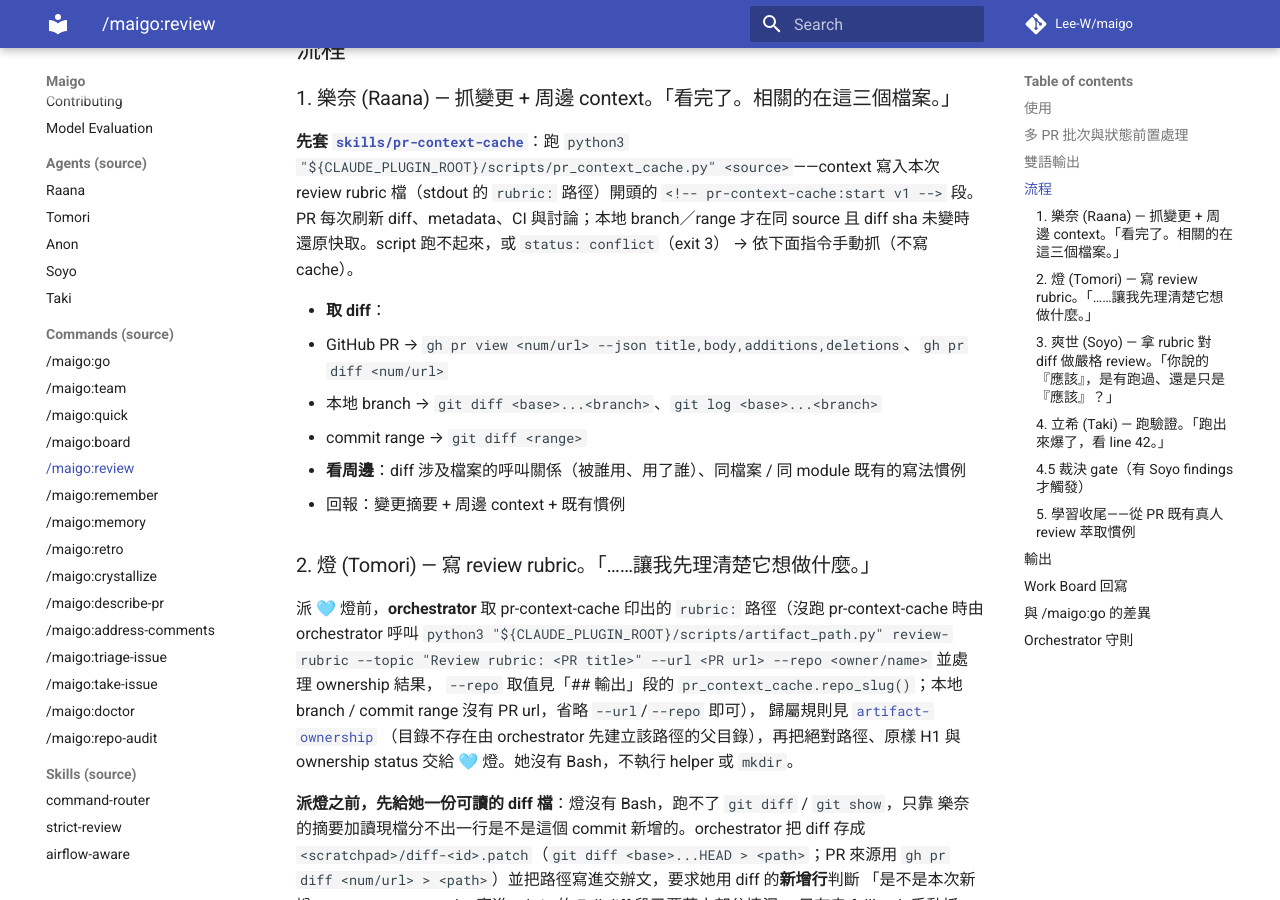
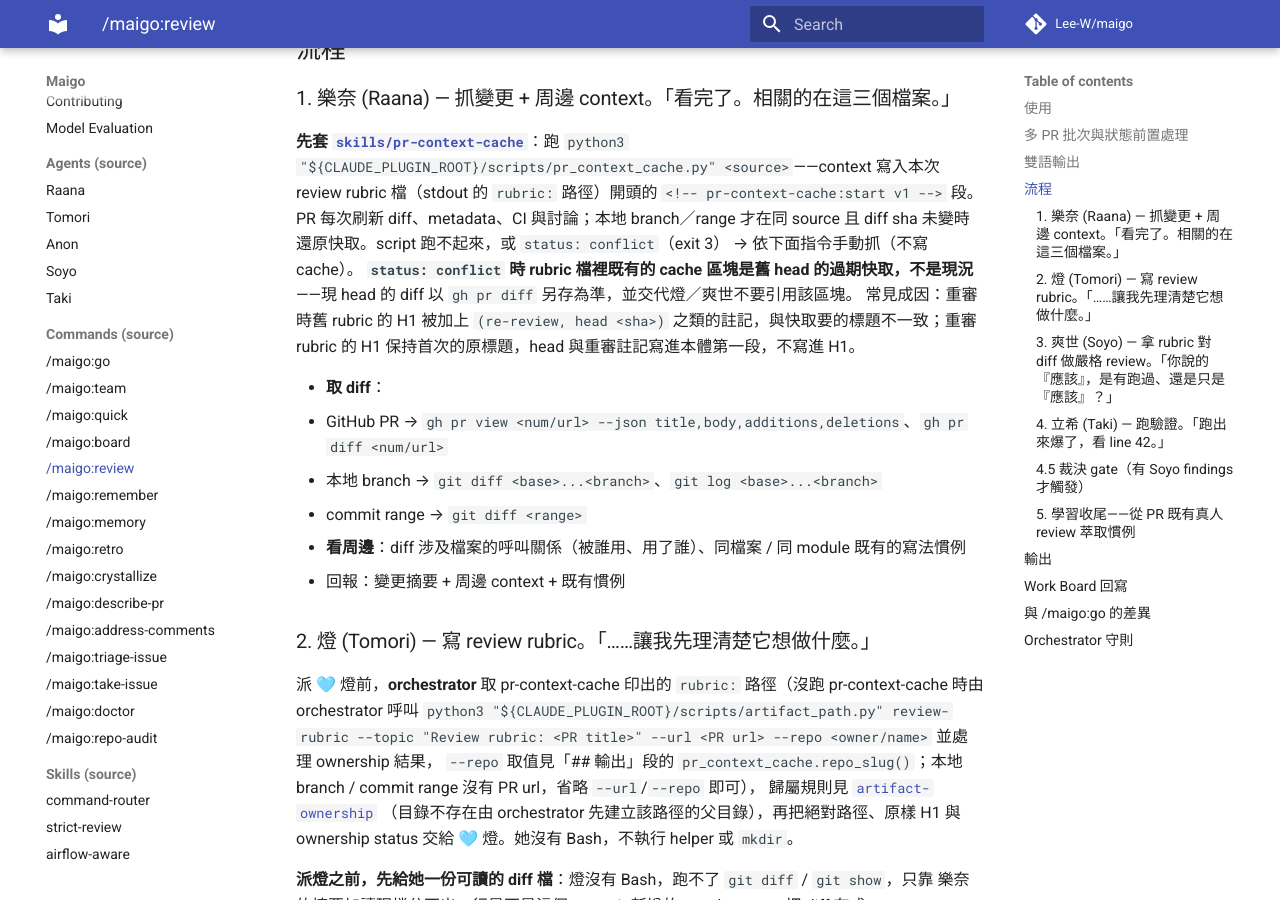
Before and after one commit to Lee-W/maigo, an MkDocs documentation site: the page built from docs/commands/review.md, in a window 1280 px wide and 900 px high, scrolled down 3488 px. Built offline with MkDocs 1.6.1 and Material for MkDocs 9.7.7, drawn with Linux system fonts in a browser that asks for light colours; comment, search, counter and statistics services are not loaded.

Commit message:
docs(review): keep re-review refs fresh and flag stale pr-context cache
Fetch refspecs now start with + so existing refs move to the new head, and a conflict status from pr-context-cache marks the old cache block as stale.

```diff
--- a/commands/review.md
+++ b/commands/review.md
@@ -59,6 +59,8 @@
 ### 1. 樂奈 (Raana) — 抓變更 + 周邊 context。「看完了。相關的在這三個檔案。」
 
 **先套 [`skills/pr-context-cache`](https://github.com/Lee-W/maigo/blob/main/skills/pr-context-cache/SKILL.md)**：跑 `python3 "${CLAUDE_PLUGIN_ROOT}/scripts/pr_context_cache.py" <source>`——context 寫入本次 review rubric 檔（stdout 的 `rubric:` 路徑）開頭的 `<!-- pr-context-cache:start v1 -->` 段。PR 每次刷新 diff、metadata、CI 與討論；本地 branch／range 才在同 source 且 diff sha 未變時還原快取。script 跑不起來，或 `status: conflict`（exit 3） → 依下面指令手動抓（不寫 cache）。
+**`status: conflict` 時 rubric 檔裡既有的 cache 區塊是舊 head 的過期快取，不是現況**——現 head 的 diff 以 `gh pr diff` 另存為準，並交代燈／爽世不要引用該區塊。
+常見成因：重審時舊 rubric 的 H1 被加上 `(re-review, head <sha>)` 之類的註記，與快取要的標題不一致；重審 rubric 的 H1 保持首次的原標題，head 與重審註記寫進本體第一段，不寫進 H1。
 
 - **取 diff**：
   - GitHub PR → `gh pr view <num/url> --json title,body,additions,deletions`、`gh pr diff <num/url>`
```
Also changed, not shown: skills/strict-review/references/review-batch-queue.md (+5 -2 lines).
